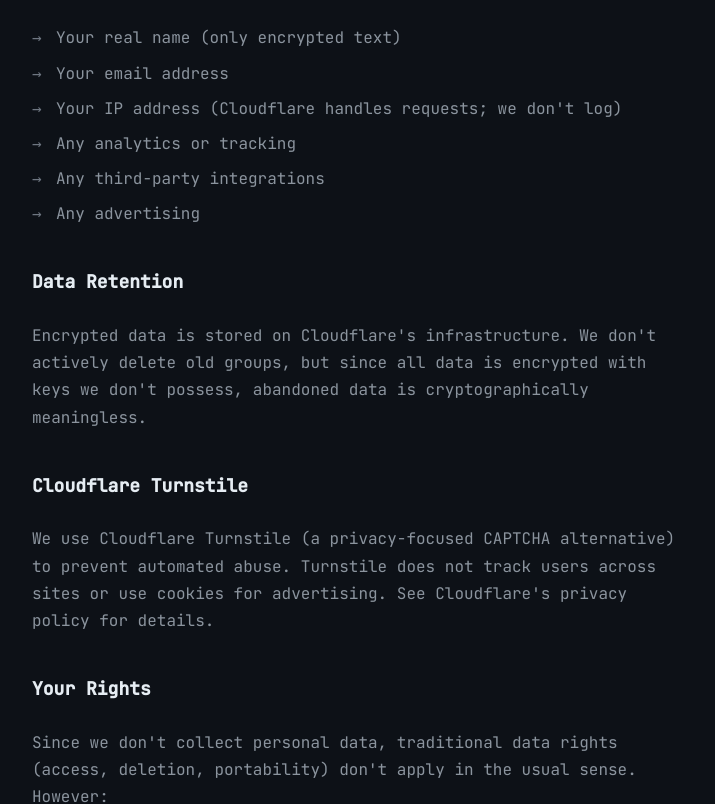
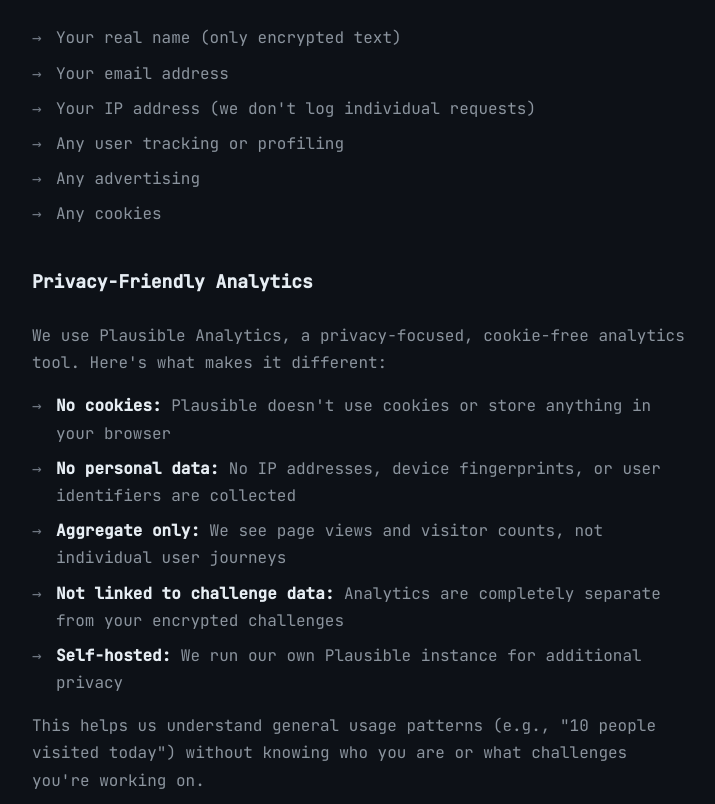
Before and after one commit to pratikgajjar/friend, a React (Vite) app: page /privacy in a window 1280 px wide. Shown: the part 1160-1964 px from the top of the page, without its empty margins (280-995 px from the left). Built offline with nearby package versions, Linux system fonts and the light colour scheme.

Commit message:
docs: update Privacy & Terms for Plausible analytics
- Add Privacy-Friendly Analytics section explaining Plausible
- Clarify no cookies, no personal data, aggregate only
- Note analytics are separate from encrypted challenge data
- Add Analytics section to Terms of Service

```diff
--- a/src/pages/Privacy.tsx
+++ b/src/pages/Privacy.tsx
@@ -54,11 +54,30 @@ export function Privacy() {
           <ul>
             <li>Your real name (only encrypted text)</li>
             <li>Your email address</li>
-            <li>Your IP address (Cloudflare handles requests; we don't log)</li>
-            <li>Any analytics or tracking</li>
-            <li>Any third-party integrations</li>
+            <li>Your IP address (we don't log individual requests)</li>
+            <li>Any user tracking or profiling</li>
             <li>Any advertising</li>
+            <li>Any cookies</li>
           </ul>
+        </section>
+
+        <section>
+          <h2>Privacy-Friendly Analytics</h2>
+          <p>
+            We use <a href="https://plausible.io" target="_blank" rel="noopener noreferrer">Plausible Analytics</a>,
+            a privacy-focused, cookie-free analytics tool. Here's what makes it different:
+          </p>
+          <ul>
+            <li><strong>No cookies:</strong> Plausible doesn't use cookies or store anything in your browser</li>
+            <li><strong>No personal data:</strong> No IP addresses, device fingerprints, or user identifiers are collected</li>
+            <li><strong>Aggregate only:</strong> We see page views and visitor counts, not individual user journeys</li>
+            <li><strong>Not linked to challenge data:</strong> Analytics are completely separate from your encrypted challenges</li>
+            <li><strong>Self-hosted:</strong> We run our own Plausible instance for additional privacy</li>
+          </ul>
+          <p>
+            This helps us understand general usage patterns (e.g., "10 people visited today") without
+            knowing who you are or what challenges you're working on.
+          </p>
         </section>
 
         <section>
--- a/src/pages/Terms.tsx
+++ b/src/pages/Terms.tsx
@@ -107,6 +107,15 @@ export function Terms() {
         </section>
 
         <section>
+          <h2>Analytics</h2>
+          <p>
+            We use privacy-friendly analytics (Plausible) to understand basic usage patterns like
+            page views and visitor counts. This data is aggregate, anonymous, and completely
+            separate from your encrypted challenge content. No cookies, no tracking, no personal data.
+          </p>
+        </section>
+
+        <section>
           <h2>The Spirit</h2>
           <p>
             This is a labor of love, built for friends who want to challenge each other to grow.
```
Also changed, not shown: 1 other file (tests, documents, lock files or other folders).
